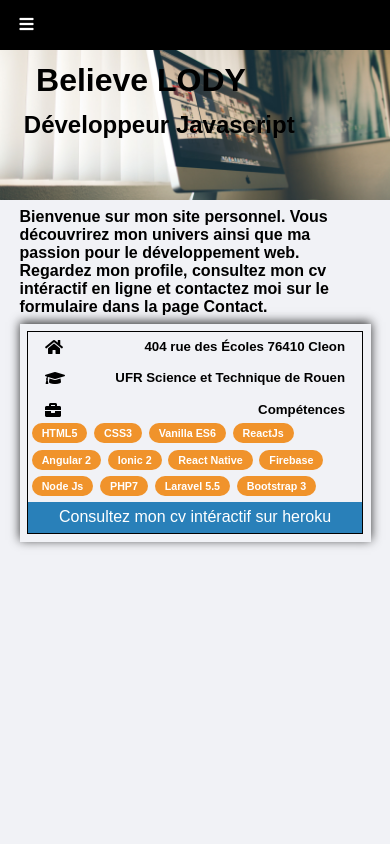
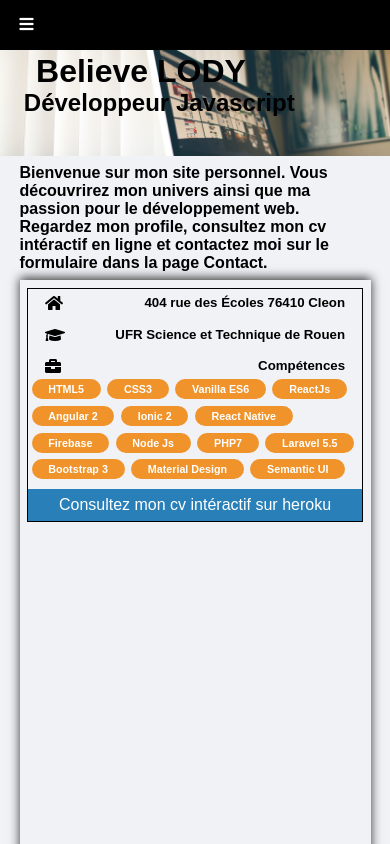
Before and after one commit to believelody/personal-blog, a React (Create React App) app: page / in a window 390 px wide. Built offline with nearby package versions, Linux system fonts and the light colour scheme.

Commit message:
Edit responsive for desktop device

```diff
--- a/src/components/About/About.css
+++ b/src/components/About/About.css
@@ -1,5 +1,6 @@
 .about {
-  display: block;
+  display: flex;
+  flex-direction: column;
   height: 100%;
   overflow: auto;
   position: relative;
@@ -81,6 +82,7 @@ b {
   background: #2980b9;
   bottom: 0;
   color: white;
+  height: auto;
   padding: 2% 0;
   position: absolute;
   text-align: center;
@@ -118,6 +120,7 @@ b {
 }
 
 .tools {
+  align-items: stretch;
   display: flex;
   height: auto;
   flex-wrap: wrap;
@@ -143,6 +146,7 @@ b {
 .tools li h6 {
   margin: 0;
   padding: 0;
+  width: 100%;
 }
 
 @media (max-width: 768px) {
@@ -159,8 +163,8 @@ b {
   }
 
   .card {
-    display: flex;
-    height: auto;
+    display: block;
+    height: 100%;
     position: relative;
     width: auto;
   }
@@ -169,7 +173,16 @@ b {
     display: none;
   }
 
+  .card-content {
+    display: flex;
+    flex-direction: column;
+  }
+
+  .card div a {
+    position: relative;
+  }
+
   .tools li {
-    padding: 0 3%;
+    padding: 0 5%;
   }
 }
--- a/src/components/Contact/Contact.css
+++ b/src/components/Contact/Contact.css
@@ -14,8 +14,8 @@ form {
   margin: 0;
   padding: 0 5%;
   position: absolute;
-  top: 50%;
-  transform: translate(-50%, -50%);
+  top: 20%;
+  transform: translate(-50%, -20%);
   width: 70%;
 }
 
```
